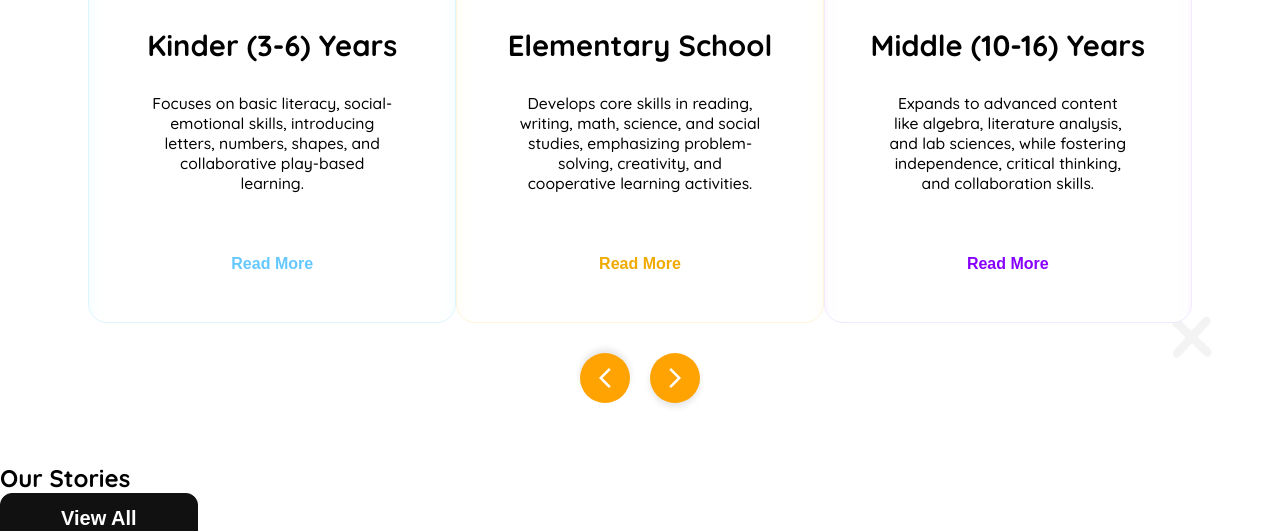
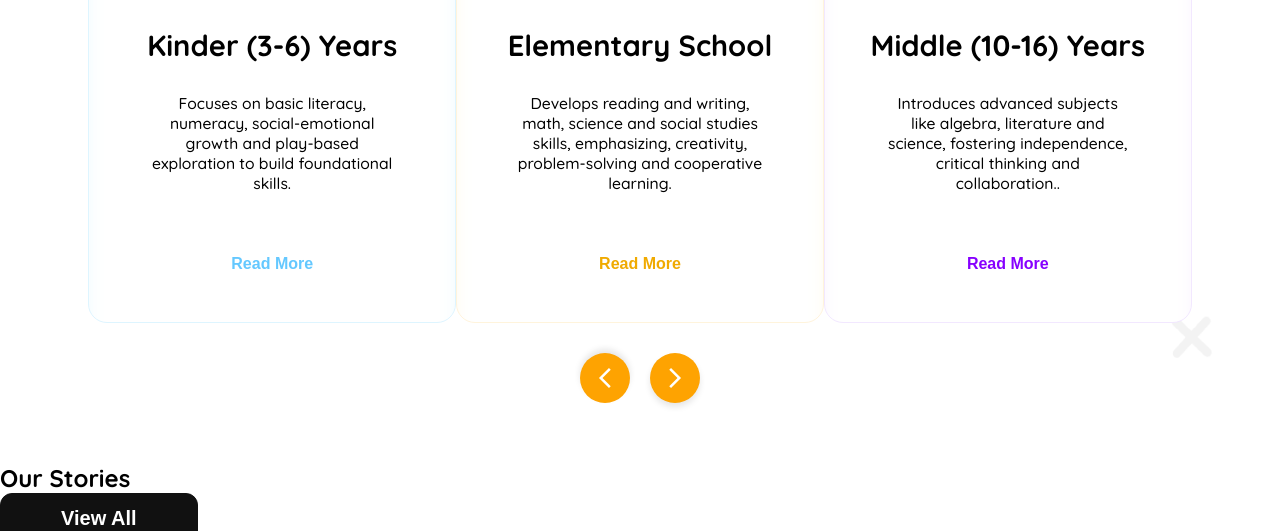
Before and after one commit to md-mainul-980/assignment-2, a plain HTML site: page index.html in a window 1280 px wide. Shown: the part 1104-1635 px from the top of the page. Drawn offline with Linux system fonts and the light colour scheme.

Commit message:
text modified

```diff
--- a/index.html
+++ b/index.html
@@ -74,26 +74,27 @@
                     <div class="card">
                         <img src="assets/kinder.png" alt="kinder school logo">
                         <h3>Kinder (3-6) Years</h3>
-                        <p>Focuses on basic literacy,
-                            social-emotional skills,
-                            introducing letters,
-                            numbers, shapes, and collaborative play-based learning.</p>
+                        <p>Focuses on basic literacy, numeracy,
+                            social-emotional growth and
+                            play-based exploration to build foundational skills.</p>
                             <button class="read_more_btn_1 btn">Read More</button>
                     </div>
                     <div class="card">
                         <img src="assets/elementary.png" alt="elementary class logo">
                         <h3>Elementary School</h3>
-                        <p>Develops core skills in reading,
-                            writing, math, science, and social studies,
-                            emphasizing problem-solving, creativity, and cooperative learning activities.</p>
+                        <p>Develops reading and writing, math, science and
+                            social studies skills,
+                            emphasizing, creativity,
+                            problem-solving and cooperative learning.</p>
                         <button class="read_more_btn_2 btn">Read More</button>
                     </div>
                     <div class="card">
                         <img src="assets/middle.png" alt="middle school logo">
                         <h3>Middle (10-16) Years</h3>
-                        <p>Expands to advanced content like algebra,
-                            literature analysis, and lab sciences, while fostering independence,
-                            critical thinking, and collaboration skills.</p>
+                        <p>Introduces advanced subjects like algebra,
+                            literature and science,
+                            fostering independence,
+                            critical thinking and collaboration..</p>
                             <button class="read_more_btn_3 btn">Read More</button>
                     </div>
                 </div>
```
